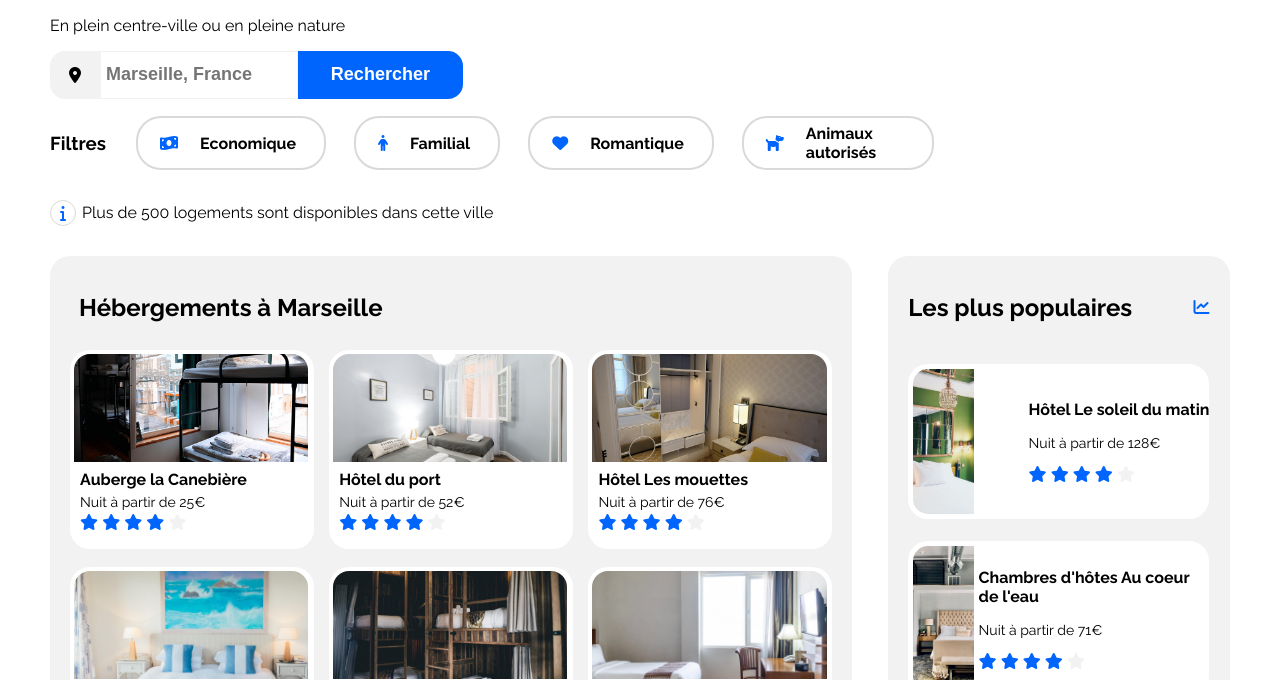
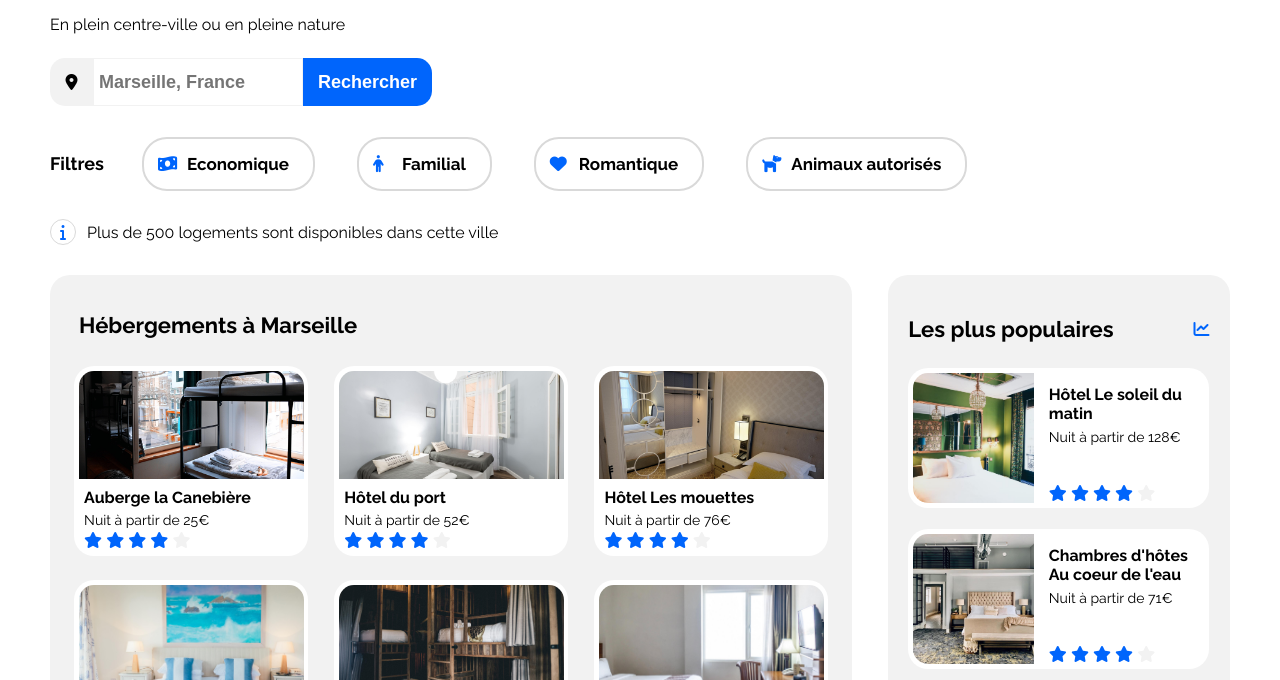
Before and after one commit to Hdevweb/PREMIERPROJET, a plain HTML site: page index.html in a window 1280 px wide. Shown: the part 157-837 px from the top of the page. Drawn offline with Linux system fonts and the light colour scheme.

Commit message:
fin desktop

```diff
--- a/index.html
+++ b/index.html
@@ -169,7 +169,7 @@
             <div class="tous_les_hebergements_populaires">
                <article class="hebergement_populaire">
                   <img src="images/hotel_le_soleil_du_matin.jpg" alt="hotel_le_soleil_du_matin">
-                  <div>
+                  <div class="bloc_texte">
                      <div>
                         <h3>Hôtel Le soleil du matin</h3>
                         <p>Nuit à partir de 128€</p>
@@ -186,7 +186,7 @@
 
                <article class="hebergement_populaire">
                   <img src="images/chambres_d'hotes_au_coeur_de_l'eau.jpg" alt="Chambres_d'hotes_Au_coeur_de_l'eau">
-                  <div>
+                  <div class="bloc_texte">
                      <div>
                         <h3>Chambres d'hôtes Au coeur de l'eau</h3>
                         <p>Nuit à partir de 71€</p>
@@ -203,12 +203,12 @@
 
                <article class="hebergement_populaire">
                   <img src="images/hotel_bleu_et_blanc.jpg" alt="hotel_bleu_et_blanc">
-                  <div>
+                  <div class="bloc_texte">
                      <div>
                         <h3>Hôtel Bleu et Blanc</h3>
                         <p>Nuit à partir de 68€</p>
                      </div>
-                     <div class="etoiles_populaires">
+                     <div class="etoiles_populaires_bleu_et_blanc">
                         <i class="fa-solid fa-star blue"></i>
                         <i class="fa-solid fa-star blue"></i>
                         <i class="fa-solid fa-star blue"></i>
--- a/styles.css
+++ b/styles.css
@@ -3,7 +3,7 @@
 body {
     font-family: 'Raleway', Arial, serif, sans-serif;
     font-size: 16px;
-    margin: 50px;
+    margin: 0px 50px 0px 50px;
     max-width: 1400px;
     background: #FFFFFF
 }
@@ -12,13 +12,22 @@ a {
     text-decoration: none;
 }
 
-h1,.search-bar,.filtres,h2,h3 {
+h1,
+.search-bar,
+.filtres,
+h2,
+h3 {
     /***DIMENSIONS A REVOIR***/
     font-weight: 700;
 }
 
-h1{
+h1,
+h2 {
     font-size: 22px;
+}
+
+h3 {
+    font-size: 16px;
 }
 
 .hebergement_populaire p,
@@ -37,7 +46,6 @@ li {
 
 /*******************************************HEADER-***********************************/
 header {
-
     display: flex;
     justify-content: space-between;
     width: 100%;
@@ -45,14 +53,15 @@ header {
 
 .header_bar {
     display: flex;
-    width: 20%;
+    width: 18%;
     justify-content: space-between;
     font-size: 16px;
+    padding-right: 10px;
 }
 
 .header_bar a {
     color: black;
-    padding-top: 38px;
+    padding-top: 41px;
 }
 
 .header_bar a:hover {
@@ -63,16 +72,21 @@ header {
 header img {
     display: flex;
     width: 62px;
-    height: 20px;
     margin-top: 40px;
 }
 
 
 /**************************************PARTIE 2- RECHERCHE***********************************/
-.search_bar {
-    /************barre de recherche-formulaire en antier************/
-    display: flex;
-    width: 100%;
+
+.partie_recherche h1{
+margin-top: 68px;
+}
+
+
+
+
+.partie_recherche p {
+    font-size: 16px;
 }
 
 form {
@@ -80,12 +94,13 @@ form {
     height: 48px;
     width: 100%;
     border-radius: 15px 0px 0px 15px;
+    padding-top: 8px;
 }
 
 #bouton_i {
     /*******************logo barre de recherche************************/
     display: flex;
-    width: 50px;
+    width: 43px;
     height: 48px;
     background-color: #F2F2F2;
     border-radius: 15px 0px 0px 15px;
@@ -96,7 +111,7 @@ form {
 
 #ville_search {
     /***************emplacement où faire la recherche*********************/
-    width: 16%;
+    width: 17%;
     border: 1px solid #F2F2F2;
     font-size: 18px;
     font-weight: bold;
@@ -107,7 +122,7 @@ form {
 
 #search {
     /*******************bouton rechercher**************************/
-    width: 14%;
+    width: 11%;
     height: 48px;
     border-radius: 0px 15px 15px 0px;
     border: none;
@@ -115,6 +130,7 @@ form {
     color: #FFFFFF;
     font-weight: bold;
     font-size: 18px;
+    padding: auto;
 
 }
 
@@ -125,14 +141,15 @@ form {
 /********************************************PARTIE 2 - FILTRES ******************************/
 .filtres {
     /******************div entière des filtres**************/
-    margin-top: 15px;
+    margin-top: 29px;
     display: flex;
     margin-bottom: 15px;
     width: 100%;
 }
 
 .titre_h3_filtres {
-    margin-right: 30px;
+    margin-right: 38px;
+    font-size: 18px;
 }
 
 .filtres>div {
@@ -140,14 +157,16 @@ form {
     display: flex;
     align-items: center;
     border-radius: 32px;
-    width: 70%;
+
 }
 
 .filtres i {
     /*********************icône des différents filtres*********************************/
     color: #0065FC;
-    padding-left: 22px;
-    padding-right: 22px;
+    padding-left: 14px;
+    padding-right: 14px;
+    width: 15px;
+    align-items: center;
 }
 
 .filtres-icon {
@@ -156,10 +175,11 @@ form {
     align-items: center;
     justify-content: space-around;
     height: 50px;
-    margin-right: 28px;
+    margin-right: 42px;
     border: solid 2px #D9D9D9;
     border-radius: 25px;
-    padding-right: 28px;
+    padding-right: 24px;
+    font-size: 17px;
 }
 
 .filtres-icon:hover {
@@ -181,7 +201,8 @@ form {
     border-radius: 100%;
     align-items: center;
     justify-content: center;
-    margin-right: 6px;
+    margin-right: 11px;
+
 }
 
 /***************************PARTIE 3 QUI ENGLOBE HEBERGEMENTS ET LES PLUS POPULAIRES*******************/
@@ -203,26 +224,28 @@ form {
 
 .hebergements_a_marseille h2 {
     margin: 37px 0px 10px 29px;
+
 }
 
 .tous_les_hebergements {
     /*L'ensemble des blocs hébergements*/
     display: flex;
     justify-content: space-between;
-    width: 95%;
+    width: 94%;
     flex-wrap: wrap;
     margin: auto;
 }
 
 .hebergement {
     /*Bloc avec image, h3, p et étoiles*/
-    width: 32%;
+    width: 31%;
     border: none;
     border-radius: 20px 20px 20px 20px;
     background-color: #FFFFFF;
-    height: 199px;
+    height: 190px;
     justify-content: space-between;
     margin-top: 18px;
+    margin-bottom: 6px;
 }
 
 .hebergement img {
@@ -231,7 +254,7 @@ form {
     height: 108px;
     border: none;
     border-radius: 20px 20px 0px 0px;
-    padding: 4px;
+    padding: 5px;
 }
 
 .hebergement h3 {
@@ -254,7 +277,10 @@ form {
 }
 
 #afficher_plus {
-    padding-top: 10px;
+    padding-top: 14px;
+    padding-bottom: 14px;
+    font-size: 18px;
+    font-weight: 700;
 }
 
 /******************************** PARTIE 5 - LES PLUS POPULAIRES *****************************/
@@ -271,7 +297,7 @@ form {
     justify-content: space-between;
     align-items: center;
     width: 88%;
-    padding-top: 17px;
+    padding-top: 22px;
     margin: auto;
 }
 
@@ -279,40 +305,54 @@ form {
     color: #0065FC;
 }
 
-.tous_les_hebergements_populaires{
+.tous_les_hebergements_populaires {
     width: 100%;
 
 }
 
 .hebergement_populaire {
     display: flex;
-    justify-content: space-between;
     border: none;
     width: 88%;
     border-radius: 20px;
-    align-items: center;
     background-color: #FFFFFF;
     margin: auto;
-    margin-top: 22px;
+    margin-top: 8px;
+    margin-bottom: 21px;
 }
 
 .hebergement_populaire img {
-    width: 20%;
-    height: 145px;
+    width: 40%;
+    height: 130px;
     border-radius: 20px 0px 0px 20px;
     padding: 5px;
     object-fit: cover;
-    justify-content: center;
 }
 
+.bloc_texte {
+    width: 52%;
+    padding-left: 10px;
+    padding-top: 10px;
+}
+
+
 .hebergement_populaire h3 {
-    margin-top: 2px;
+    margin-top: 7px;
+    margin-bottom: -8px;
     font-size: 16px;
 }
 
-.etoiles_populaires{
-    flex-wrap: wrap;
+
+
+.etoiles_populaires {
+    padding-top: 25px;
 }
+
+.etoiles_populaires_bleu_et_blanc{
+    padding-top: 41px;
+}
+
+
 /***************************************PARTIE 6 - ACTIVITES **************************************/
 #titre_activites_a_marseille {
     margin-top: 50px;
@@ -326,13 +366,13 @@ form {
 }
 
 .activites_a_marseille {
-    width: 30%;
+    width: 23%;
     border: none;
     border-radius: 20px;
 }
 
 .activites_a_marseille img {
-    width: 94%;
+    width: 100%;
     height: 389px;
     border: none;
     border-radius: 20px 20px 0px 0px;
@@ -381,12 +421,13 @@ ul {
 }
 
 .sections_footer ul {
-    padding-top: 8px;
+   margin-top: -29px;
     padding-left: 70px;
 
 }
-.sections_footer li{
-padding-top: 8px;
+
+.sections_footer li {
+    padding-top: 11px;
 }
 
 
@@ -398,10 +439,4 @@ padding-top: 8px;
 
 /***************************************MOBILE*****************************************/
 
-@media screen and (max-width:768px) {
-
-
-
-
-
-}
+@media screen and (max-width:768px) {}
```
